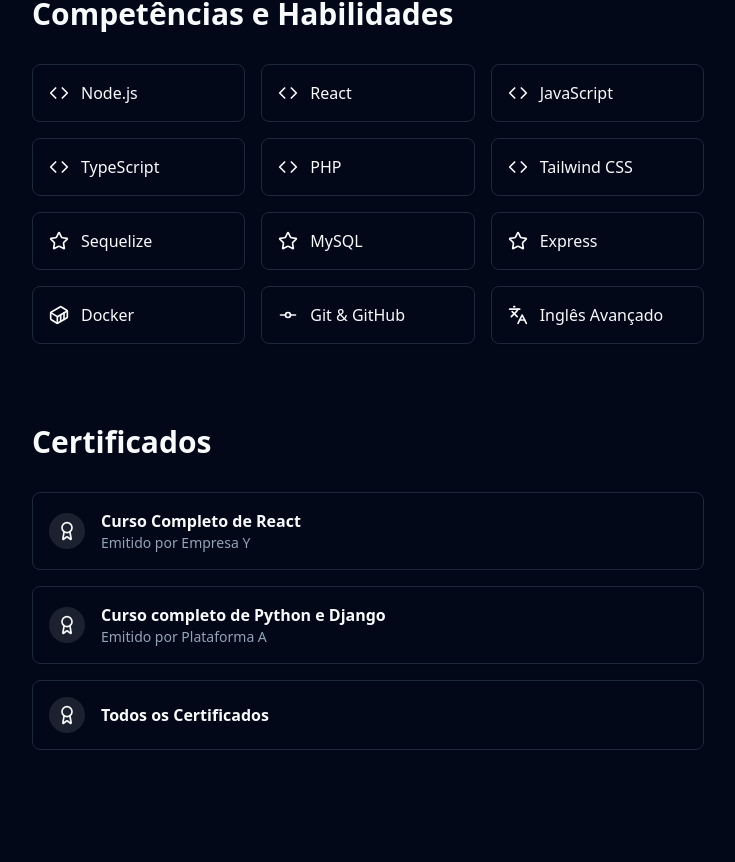
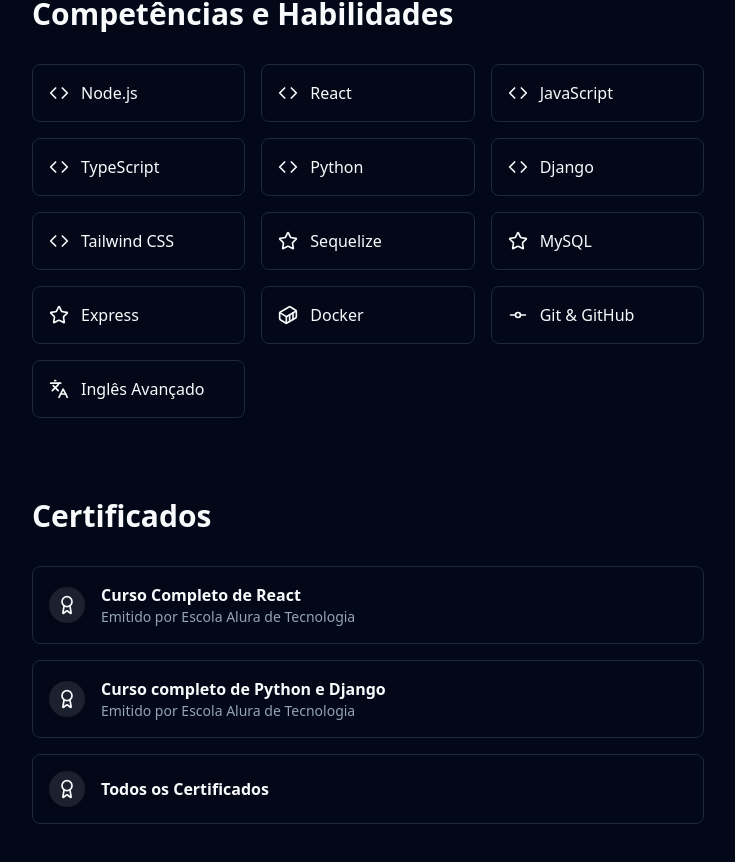
Before and after one commit to GustavoCrisosth/Project---Portfolio, a React (Vite) app in the folder frontend/: page / in a window 1280 px wide. Shown: the part 804-1666 px from the top of the page, without its empty margins (528-1263 px from the left). Built offline with nearby package versions, Linux system fonts and the light colour scheme.

Commit message:
atualizando certificados

```diff
--- a/frontend/src/pages/Home.tsx
+++ b/frontend/src/pages/Home.tsx
@@ -31,7 +31,8 @@ const skills = [
     { name: "React", icon: <Code size={20} /> },
     { name: "JavaScript", icon: <Code size={20} /> },
     { name: "TypeScript", icon: <Code size={20} /> },
-    { name: "PHP", icon: <Code size={20} /> },
+    { name: "Python", icon: <Code size={20} /> },
+    { name: "Django", icon: <Code size={20} /> },
     { name: "Tailwind CSS", icon: <Code size={20} /> },
     { name: "Sequelize", icon: <Star size={20} /> },
     { name: "MySQL", icon: <Star size={20} /> },
@@ -43,8 +44,8 @@ const skills = [
 ];
 
 const certificates = [
-    { name: "Curso Completo de React", link: "#", emitter: "Emitido por Empresa Y" },
-    { name: "Curso completo de Python e Django", link: "#", emitter: "Emitido por Plataforma A" },
+    { name: "Curso Completo de React", link: "https://drive.google.com/drive/folders/1T0xCqMp6uZM2FAJdctyEHmDrv0t5agbf?usp=drive_link", emitter: "Emitido por Escola Alura de Tecnologia" },
+    { name: "Curso completo de Python e Django", link: "https://drive.google.com/drive/folders/1hC_q6QGRv_slJxiwjJqBHeLdBhm21y_Z?usp=sharing", emitter: "Emitido por Escola Alura de Tecnologia" },
     { name: "Todos os Certificados", link: "https://drive.google.com/drive/folders/1M77oY0nq9SK-IaIdpl4F4H8RxNYPXjan?usp=drive_link" },
 ];
 
```
